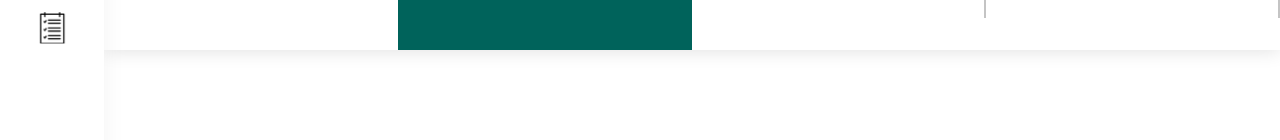
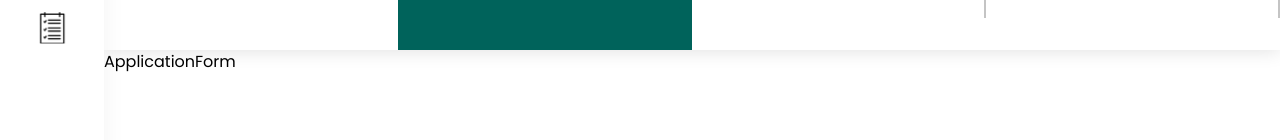
Before and after one commit to gift56/Fetest1, a React (Create React App) app: page / in a window 1280 px wide. Shown: the part 159-299 px from the top of the page. Built offline with nearby package versions, Linux system fonts and the light colour scheme.

Commit message:
woking on card component

```diff
--- a/src/App.tsx
+++ b/src/App.tsx
@@ -1,13 +1,14 @@
 import { useState } from "react";
 import MainLayout from "./layout/MainLayout";
 import { tabLinks } from "./utils/constant";
+import { ApplicationForm } from "./components";
 
 const App = () => {
   const [tab, setTab] = useState("Application Form");
 
   return (
     <MainLayout>
-      <div className="w-full flex flex-col items-start justify-start h-screen  py-20 overflow-y-auto overflow-x-hidden">
+      <div className="w-full flex flex-col items-start justify-start h-screen py-20 overflow-y-auto overflow-x-hidden">
         <ul className="w-full h-[129px] shadow-tabShad flex items-center justify-start">
           {tabLinks.map((item) => (
             <li
@@ -23,7 +24,7 @@ const App = () => {
             </li>
           ))}
         </ul>
-
+        <ApplicationForm />
       </div>
     </MainLayout>
   );
```
